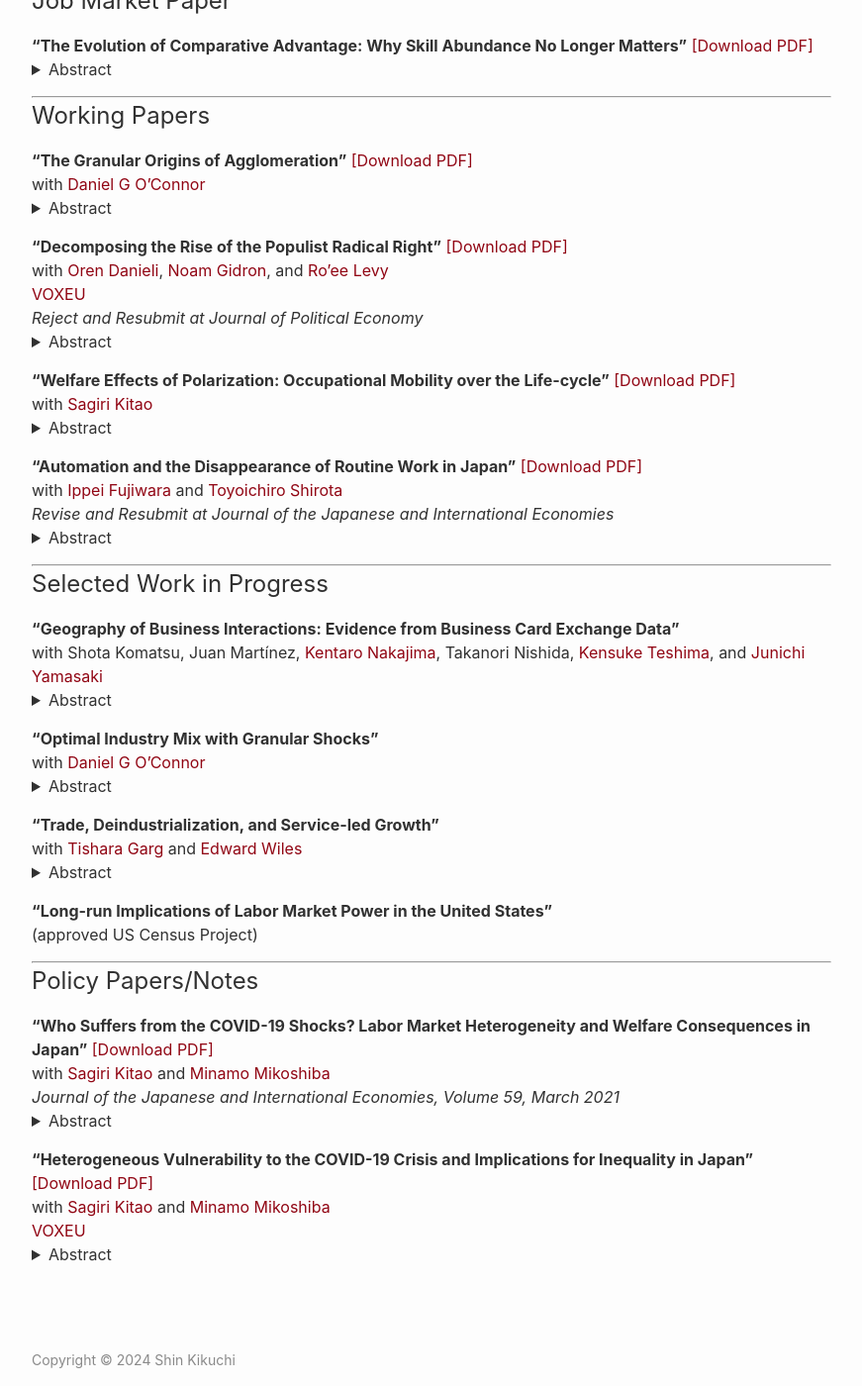
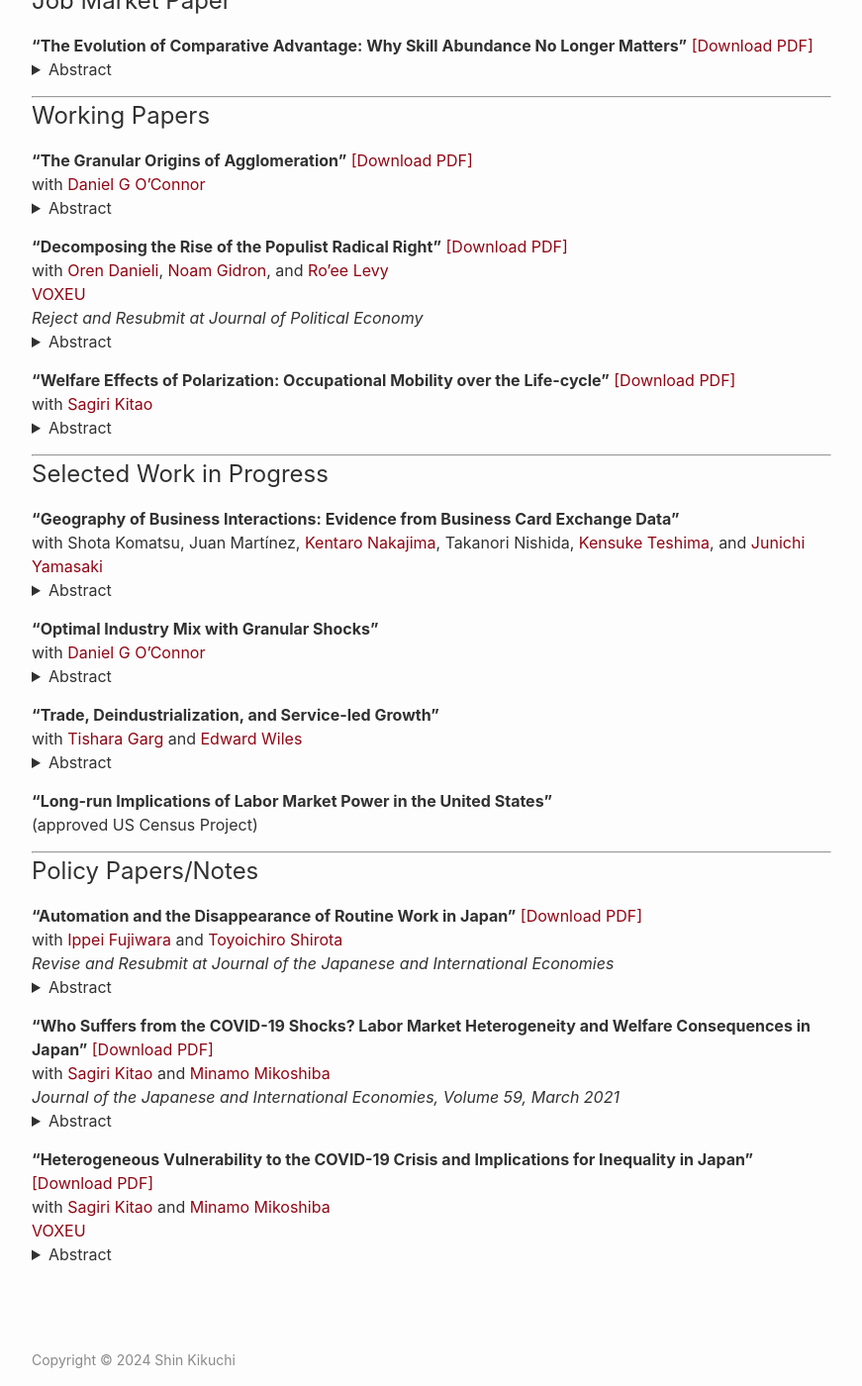
Before and after one commit to shinnkikuchi/shinnkikuchi.github.io, a Jekyll site: the page built from index.md, in a window 1280 px wide and 1400 px high, scrolled down 353 px. Shown: the whole window at 99% size, without its empty margins (188-1059 px from the left). Built offline with Jekyll 4.4.1, drawn with Linux system fonts in a browser that asks for light colours; some of the changed lines change nothing that is shown.

Commit message:
Update index.md

```diff
--- a/index.md
+++ b/index.md
@@ -39,14 +39,6 @@ with <a href="https://sites.google.com/site/sagirikitao/home" target="_blank">Sa
 <details style="margin-bottom: 15px; margin-top: -15px">
 	<summary>Abstract</summary>
 	What are the welfare effects of polarization: wage and employment losses of middle-class workers relative to low- and high-skill groups? We build a model of overlapping generations who choose consumption, savings, labor supply, and occupations over their life-cycles, and accumulate human capital. We simulate a wage shift observed since the early 1980s and investigate individuals’ responses. Polarization improves welfare of young individuals that are high-skilled, while it hurts low-skilled individuals across all ages and especially younger ones. The gain of the high-skilled is larger for generations entering in later periods, who can fully exploit the rising skill premium.
-</details>
-
-**"Automation and the Disappearance of Routine Work in Japan"** <a href="/files/research/FKS-robot-japan.pdf" target="_blank">[Download PDF]</a><br>
-with <a href="https://sites.google.com/site/ippeifujiwara/" target="_blank">Ippei Fujiwara</a> and <a href="https://researchmap.jp/81332791111?lang=en" target="_blank">Toyoichiro Shirota</a><br>
-*Revise and Resubmit at Journal of the Japanese and International Economies* <br>
-<details style="margin-bottom: 15px; margin-top: -15px">
-	<summary>Abstract</summary>
-	We examine the implications of automation technology in Japan since 1980, comparing different local labor markets with different degrees of automation exposure. First, we do not find that automation reduces the employment rate within demographic groups and that automation encourages workers to move from regular to non-regular employment. Second, we show that automation shifts employment from routine occupations in the manufacturing sector to service sectors, while increasing the share of establishments and sales in the manufacturing sector. Finally, we show that this shift in labor demand is attributed to younger generations and non-college-educated workers.
 </details>
 
 <hr>
@@ -91,6 +83,14 @@ We examine the impact of trade liberalization on structural change patterns in I
 
 ## Policy Papers/Notes
 
+**"Automation and the Disappearance of Routine Work in Japan"** <a href="/files/research/FKS-robot-japan.pdf" target="_blank">[Download PDF]</a><br>
+with <a href="https://sites.google.com/site/ippeifujiwara/" target="_blank">Ippei Fujiwara</a> and <a href="https://researchmap.jp/81332791111?lang=en" target="_blank">Toyoichiro Shirota</a><br>
+*Revise and Resubmit at Journal of the Japanese and International Economies* <br>
+<details style="margin-bottom: 15px; margin-top: -15px">
+	<summary>Abstract</summary>
+	We examine the implications of automation technology in Japan since 1980, comparing different local labor markets with different degrees of automation exposure. First, we do not find that automation reduces the employment rate within demographic groups and that automation encourages workers to move from regular to non-regular employment. Second, we show that automation shifts employment from routine occupations in the manufacturing sector to service sectors, while increasing the share of establishments and sales in the manufacturing sector. Finally, we show that this shift in labor demand is attributed to younger generations and non-college-educated workers.
+</details>
+
 **"Who Suffers from the COVID-19 Shocks? Labor Market Heterogeneity and Welfare Consequences in Japan"** <a href="/files/research/KKM-COVID19.pdf" target="_blank">[Download PDF]</a><br>
 with  <a href="https://sites.google.com/site/sagirikitao/home" target="_blank">Sagiri Kitao</a> and
  <a href="https://sites.google.com/view/minamomikoshiba/home" target="_blank">Minamo Mikoshiba</a><br>
```
